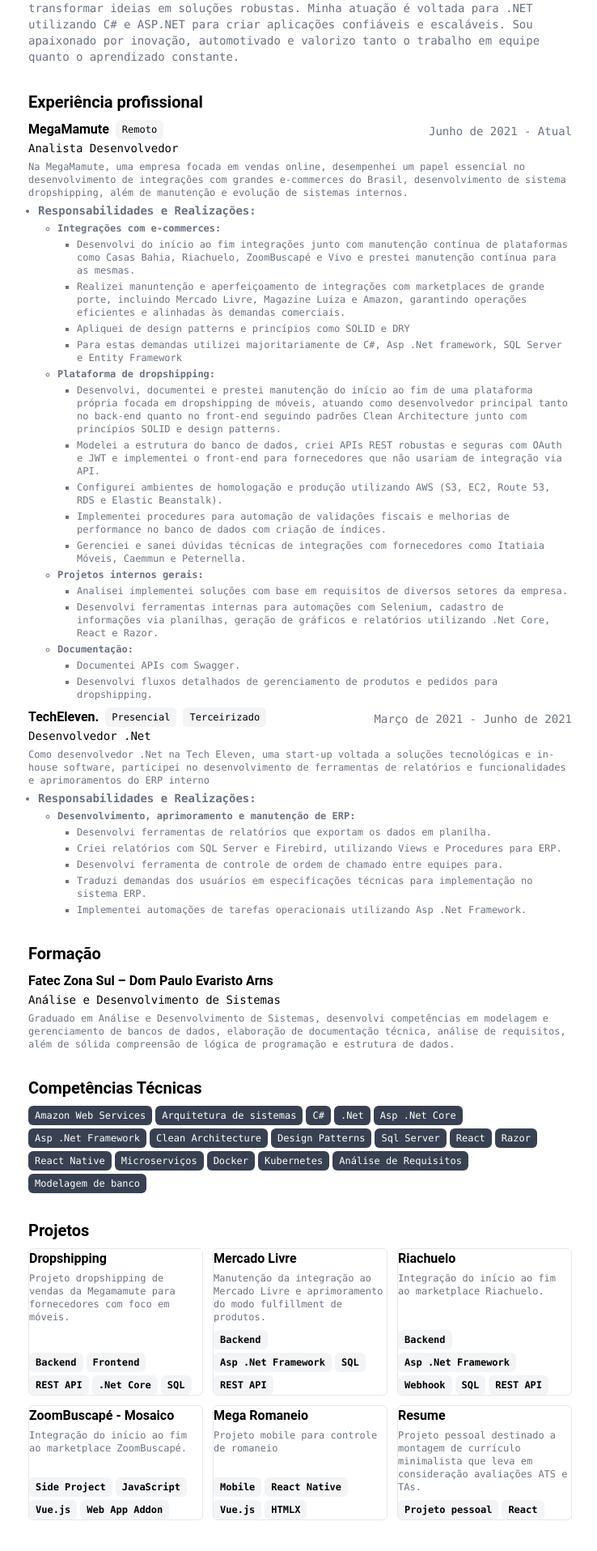
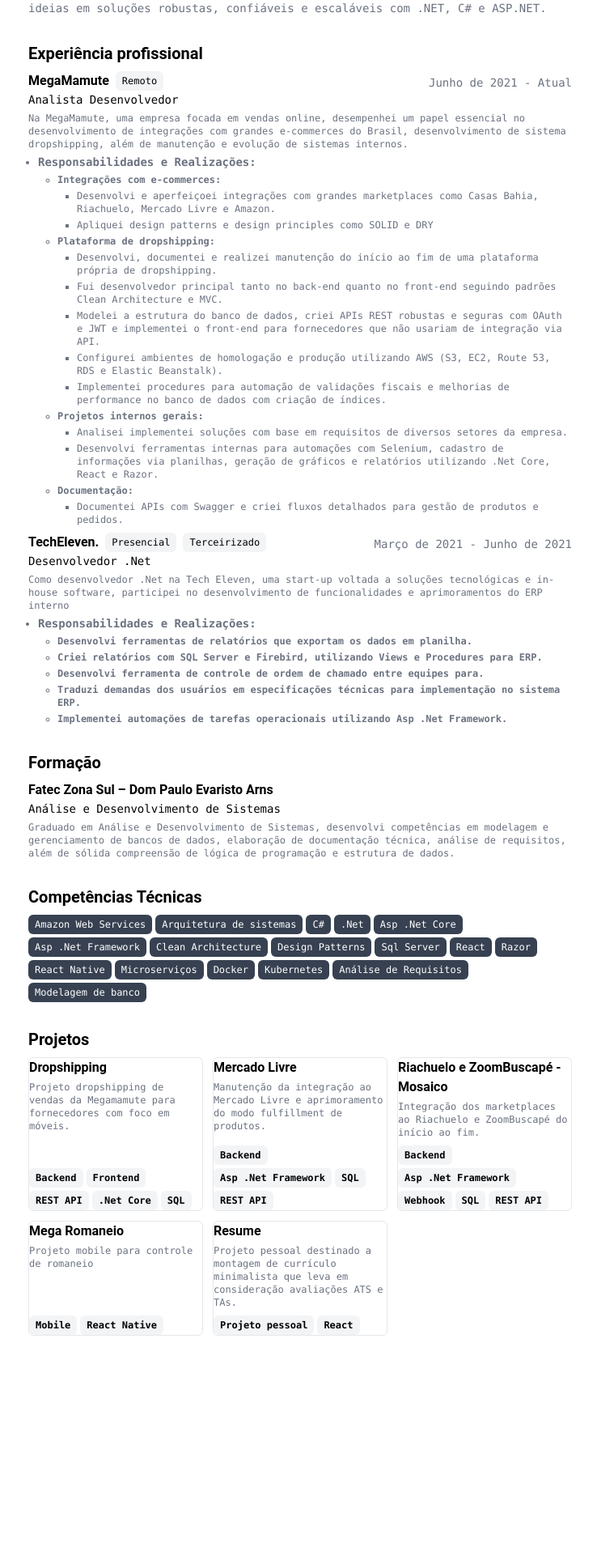
Before and after one commit to matheus-peixoto/Resume, a Next.js app: page / in a window 1280 px wide. Shown: the part 296-2212 px from the top of the page at 81% size, without its empty margins (269-1007 px from the left). After the commit the page ends 2010 px from the top, so only its background shows below. Built offline with nearby package versions, Linux system fonts and the light colour scheme.

Commit message:
refact: resume data more concise

```diff
--- a/src/data/Resume.ts
+++ b/src/data/Resume.ts
@@ -26,7 +26,7 @@ export const RESUME = {
   shortDescription:
     "Desenvolvedor na MegaMamute focado na excelência técnica e evolução contínua do negócio.",
   summary:
-    "Como analista e desenvolvedor com 4 anos de experiência, especializo-me em transformar ideias em soluções robustas. Minha atuação é voltada para .NET utilizando C# e ASP.NET para criar aplicações confiáveis e escaláveis. Sou apaixonado por inovação, automotivado e valorizo tanto o trabalho em equipe quanto o aprendizado constante.",
+    "Analista desenvolvedor com 4 anos de experiência, especializado em transformar ideias em soluções robustas, confiáveis e escaláveis com .NET, C# e ASP.NET.",
   ownerImgUrl: "https://avatars.githubusercontent.com/u/58491359",
   personalWebsiteUrl: "https://example.com",
   contact: {
@@ -52,8 +52,8 @@ export const RESUME = {
       descriptionParagraphs: [
         "Graduado em Análise e Desenvolvimento de Sistemas, desenvolvi competências em modelagem e gerenciamento de bancos de dados, elaboração de documentação técnica, análise de requisitos, além de sólida compreensão de lógica de programação e estrutura de dados."
       ],
-      start: "2019",
-      end: "2022",
+      start: "Junho de 2019",
+      end: "Junho de 2022",
     }
   ],
   jobs: [
@@ -79,28 +79,24 @@ export const RESUME = {
             name: "Integrações com e-commerces",
             children: [
               {
-                name: "Desenvolvi do início ao fim integrações junto com manutenção contínua de plataformas como Casas Bahia, Riachuelo, ZoomBuscapé e Vivo e prestei manutenção contínua para as mesmas.",
+                name: "Desenvolvi e aperfeiçoei integrações com grandes marketplaces como Casas Bahia, Riachuelo, Mercado Livre e Amazon.",
                 children: []
               },
               {
-                name: "Realizei manuntenção e aperfeiçoamento de integrações com marketplaces de grande porte, incluindo Mercado Livre, Magazine Luiza e Amazon, garantindo operações eficientes e alinhadas às demandas comerciais.",
+                name: "Apliquei design patterns e design principles como SOLID e DRY",
                 children: []
-              },
-              {
-                name: "Apliquei de design patterns e princípios como SOLID e DRY",
-                children: []
-              },
-              {
-                name: "Para estas demandas utilizei majoritariamente de C#, Asp .Net framework, SQL Server e Entity Framework",
-                children: []
-              },
+              }
             ]
           },
           {
             name: "Plataforma de dropshipping",
             children: [
               {
-                name: "Desenvolvi, documentei e prestei manutenção do início ao fim de uma plataforma própria focada em dropshipping de móveis, atuando como desenvolvedor principal tanto no back-end quanto no front-end seguindo padrões Clean Architecture junto com princípios SOLID e design patterns.",
+                name: "Desenvolvi, documentei e realizei manutenção do início ao fim de uma plataforma própria de dropshipping.",
+                children: []
+              },
+              {
+                name: "Fui desenvolvedor principal tanto no back-end quanto no front-end seguindo padrões Clean Architecture e MVC.",
                 children: []
               },
               {
@@ -113,10 +109,6 @@ export const RESUME = {
               },
               {
                 name: "Implementei procedures para automação de validações fiscais e melhorias de performance no banco de dados com criação de índices.",
-                children: []
-              },
-              {
-                name: "Gerenciei e sanei dúvidas técnicas de integrações com fornecedores como Itatiaia Móveis, Caemmun e Peternella.",
                 children: []
               }
             ]
@@ -138,11 +130,7 @@ export const RESUME = {
             name: "Documentação",
             children: [
               {
-                name: "Documentei APIs com Swagger.",
-                children: []
-              },
-              {
-                name: "Desenvolvi fluxos detalhados de gerenciamento de produtos e pedidos para dropshipping.",
+                name: "Documentei APIs com Swagger e criei fluxos detalhados para gestão de produtos e pedidos.",
                 children: []
               }
             ]
@@ -165,12 +153,9 @@ export const RESUME = {
         "Automação de tarefas operacionais com Asp .Net Framework",
         "Criação de relatórios via Sql Server e Firebird com Views e Procedures."
       ],
-      coreDescription: "Como desenvolvedor .Net na Tech Eleven, uma start-up voltada a soluções tecnológicas e in-house software, participei no desenvolvimento de ferramentas de relatórios e funcionalidades e aprimoramentos do ERP interno",
+      coreDescription: "Como desenvolvedor .Net na Tech Eleven, uma start-up voltada a soluções tecnológicas e in-house software, participei no desenvolvimento de funcionalidades e aprimoramentos do ERP interno",
       bulletList: {
         name: "Responsabilidades e Realizações",
-        children: [
-          {
-            name: "Desenvolvimento, aprimoramento e manutenção de ERP",
         children: [
           {
             name: "Desenvolvi ferramentas de relatórios que exportam os dados em planilha.",
@@ -191,8 +176,6 @@ export const RESUME = {
           {
             name: "Implementei automações de tarefas operacionais utilizando Asp .Net Framework.",
             children: [],
-              }
-            ]
           }
         ]
       } as BulletList
@@ -245,12 +228,12 @@ export const RESUME = {
       "description":
         "Manutenção da integração ao Mercado Livre e aprimoramento do modo fulfillment de produtos.",
       "link": {
-        "label": "platform.us",
-        "href": "https://www.platform.us/"
+        "label": "",
+        "href": ""
       }
     },
     {
-      "title": "Riachuelo",
+      "title": "Riachuelo e ZoomBuscapé - Mosaico",
       "techStack": [
         "Backend",
         "Asp .Net Framework",
@@ -259,40 +242,23 @@ export const RESUME = {
         "REST API"
       ],
       "description":
-        "Integração do início ao fim ao marketplace Riachuelo.",
+        "Integração dos marketplaces ao Riachuelo e ZoomBuscapé do início ao fim.",
       "link": {
-        "label": "projecthub.io",
-        "href": "https://projecthub.io/"
-      }
-    },
-    {
-      "title": "ZoomBuscapé - Mosaico",
-      "techStack": [
-        "Side Project",
-        "JavaScript",
-        "Vue.js",
-        "Web App Addon"
-      ],
-      "description":
-        "Integração do início ao fim ao marketplace ZoomBuscapé.",
-      "link": {
-        "label": "tracker.dev",
-        "href": "https://tracker.dev/"
+        "label": "",
+        "href": ""
       }
     },
     {
       "title": "Mega Romaneio",
       "techStack": [
         "Mobile",
-        "React Native",
-        "Vue.js",
-        "HTMLX"
+        "React Native"
       ],
       "description":
         "Projeto mobile para controle de romaneio",
       "link": {
-        "label": "example.com",
-        "href": "https://digitalpage.io/"
+        "label": "",
+        "href": ""
       }
     },
     {
@@ -304,8 +270,8 @@ export const RESUME = {
       "description":
         "Projeto pessoal destinado a montagem de currículo minimalista que leva em consideração avaliações ATS e TAs.",
       "link": {
-        "label": "newservice.io",
-        "href": "https://newservice.io/"
+        "label": "",
+        "href": ""
       }
     }
   ] as Projects
```
Lines whose indentation alone changed are shown as unchanged.
